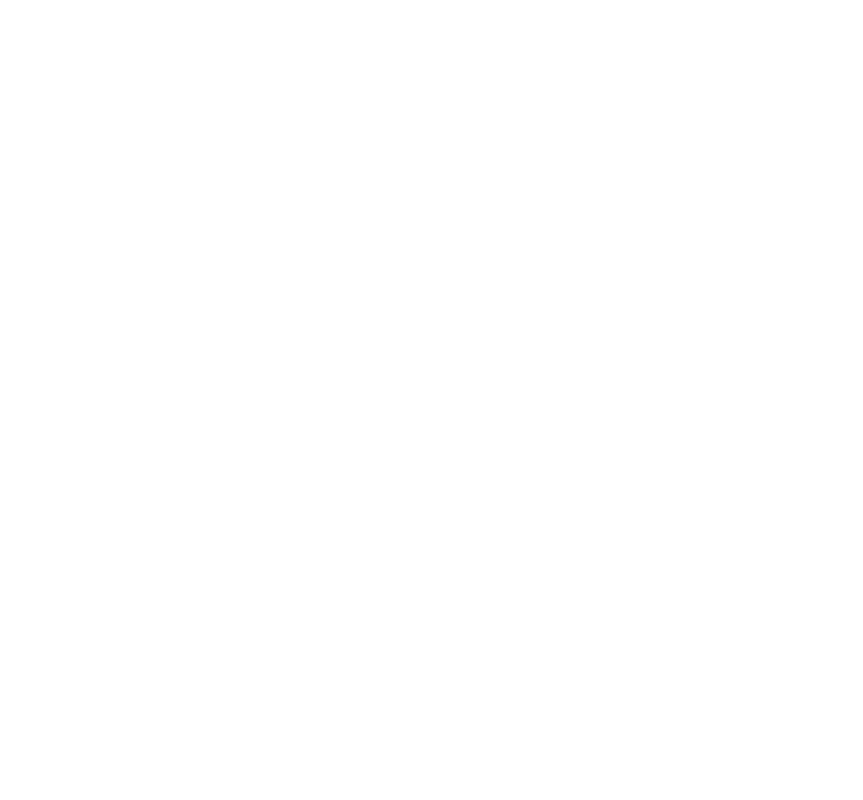
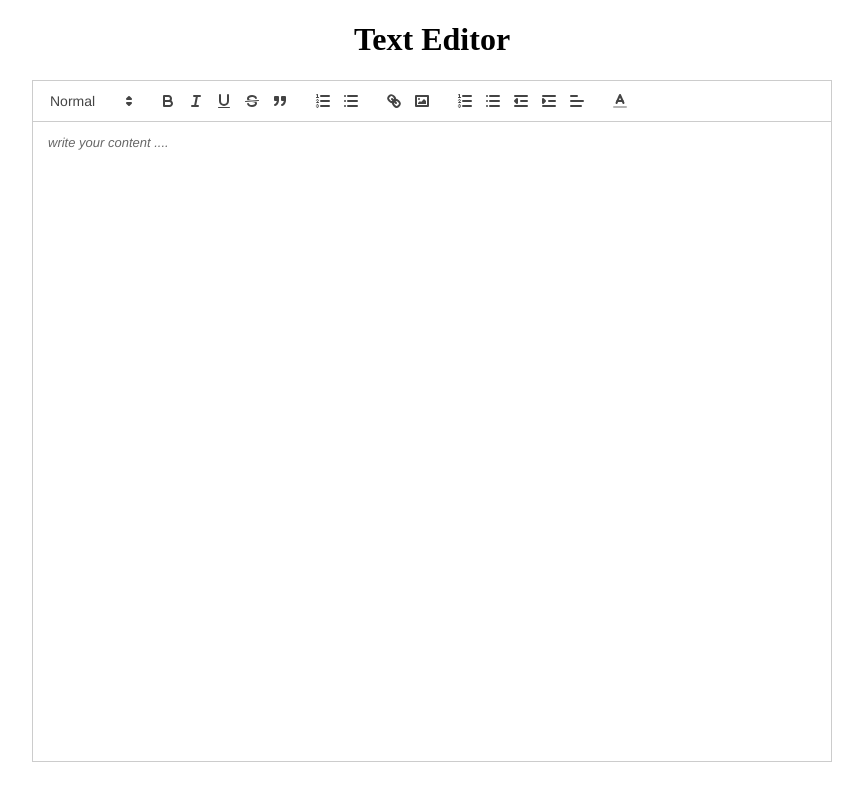
Before and after one commit to satyajitnayk/sync_collab, a React (Vite) app in the folder ui/: page /doc in a window 1280 px wide. Before the commit this address had no page. Shown: the whole page, without its empty margins (208-1071 px from the left). Built offline with nearby package versions, Linux system fonts and the light colour scheme.

Commit message:
add a simple text editor using react-quill (#10)

```diff
--- a/ui/package.json
+++ b/ui/package.json
@@ -13,6 +13,7 @@
     "axios": "^1.6.2",
     "react": "^18.2.0",
     "react-dom": "^18.2.0",
+    "react-quill": "^2.0.0",
     "react-router-dom": "^6.21.1"
   },
   "devDependencies": {
--- a/ui/src/App.tsx
+++ b/ui/src/App.tsx
@@ -1,8 +1,9 @@
-// src/App.tsx
 import React from 'react';
 import { BrowserRouter as Router, Routes, Route } from 'react-router-dom';
 import JoinPage from './components/JoinPage';
 import ChatPage from './components/ChatPage';
+import TextEditor from './components/TextEditor';
+import './App.css';
 
 const App: React.FC = () => {
   const joinChat = (username: string, chatroomId: string) => {
@@ -20,6 +21,7 @@
           path="/chat/:chatroomId"
           element={<ChatPage username="placeholder" />}
         />
+        <Route path="/doc" element={<TextEditor />} />
       </Routes>
     </Router>
   );
--- /dev/null
+++ b/ui/src/components/TextEditor.tsx
@@ -0,0 +1,102 @@
+import 'quill/dist/quill.snow.css';
+import ReactQuill from 'react-quill';
+
+const TextEditor = () => {
+  var modules = {
+    toolbar: [
+      [{ size: ['small', false, 'large', 'huge'] }],
+      ['bold', 'italic', 'underline', 'strike', 'blockquote'],
+      [{ list: 'ordered' }, { list: 'bullet' }],
+      ['link', 'image'],
+      [
+        { list: 'ordered' },
+        { list: 'bullet' },
+        { indent: '-1' },
+        { indent: '+1' },
+        { align: [] },
+      ],
+      [
+        {
+          color: [
+            '#000000',
+            '#e60000',
+            '#ff9900',
+            '#ffff00',
+            '#008a00',
+            '#0066cc',
+            '#9933ff',
+            '#ffffff',
+            '#facccc',
+            '#ffebcc',
+            '#ffffcc',
+            '#cce8cc',
+            '#cce0f5',
+            '#ebd6ff',
+            '#bbbbbb',
+            '#f06666',
+            '#ffc266',
+            '#ffff66',
+            '#66b966',
+            '#66a3e0',
+            '#c285ff',
+            '#888888',
+            '#a10000',
+            '#b26b00',
+            '#b2b200',
+            '#006100',
+            '#0047b2',
+            '#6b24b2',
+            '#444444',
+            '#5c0000',
+            '#663d00',
+            '#666600',
+            '#003700',
+            '#002966',
+            '#3d1466',
+            'custom-color',
+          ],
+        },
+      ],
+    ],
+  };
+
+  var formats = [
+    'header',
+    'height',
+    'bold',
+    'italic',
+    'underline',
+    'strike',
+    'blockquote',
+    'list',
+    'color',
+    'bullet',
+    'indent',
+    'link',
+    'image',
+    'align',
+    'size',
+  ];
+
+  const handleProcedureContentChange = (content: string) => {
+    console.log('content---->', content);
+  };
+
+  return (
+    <div>
+      <h1 style={{ textAlign: 'center' }}>Text Editor</h1>
+      <div style={{ display: 'grid', justifyContent: 'center' }}>
+        <ReactQuill
+          theme="snow"
+          modules={modules}
+          formats={formats}
+          placeholder="write your content ...."
+          onChange={handleProcedureContentChange}
+          style={{ height: '80vh', width: '100vh' }}
+        ></ReactQuill>
+      </div>
+    </div>
+  );
+};
+
+export default TextEditor;
```
Also changed, not shown: 1 other file (tests, documents, lock files or other folders).
